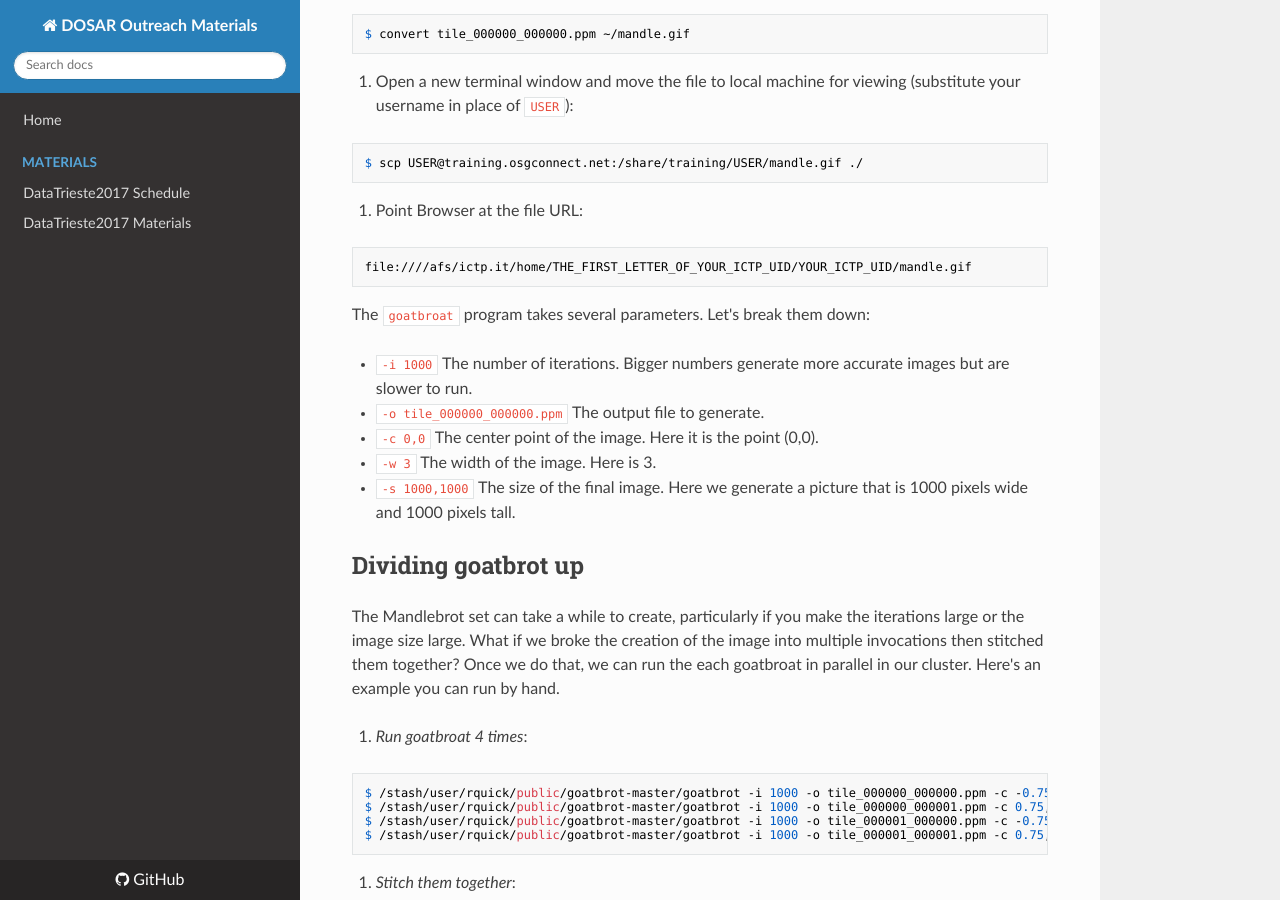
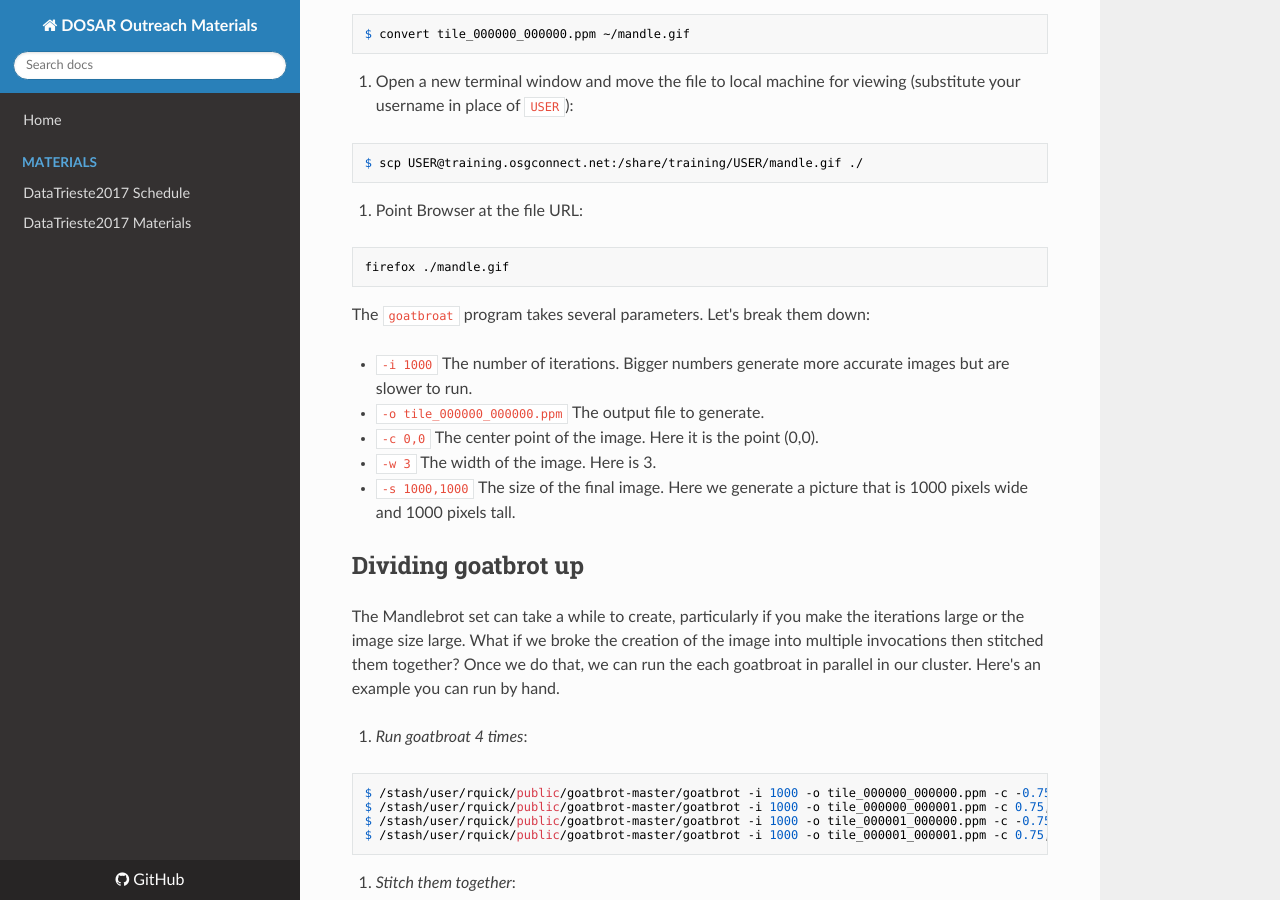
Before and after one commit to opensciencegrid/dosar, an MkDocs documentation site: the page built from docs/Materials/08-Mandlebrot.md, in a window 1280 px wide and 900 px high, scrolled down 713 px. Built offline with MkDocs 1.6.1, drawn with Linux system fonts in a browser that asks for light colours; nearby versions of some CDN libraries; old or Windows-style settings are respelled for this version of MkDocs.

Commit message:
Update 08-Mandlebrot.md

````diff
--- a/docs/Materials/08-Mandlebrot.md
+++ b/docs/Materials/08-Mandlebrot.md
@@ -38,7 +38,7 @@ $ scp USER@training.osgconnect.net:/share/training/USER/mandle.gif ./
 5. Point Browser at the file URL:
 
 ```
-file:////afs/ictp.it/home/THE_FIRST_LETTER_OF_YOUR_ICTP_UID/YOUR_ICTP_UID/mandle.gif
+firefox ./mandle.gif
 ```
 
 The `goatbroat` program takes several parameters. Let's break them down:
````
